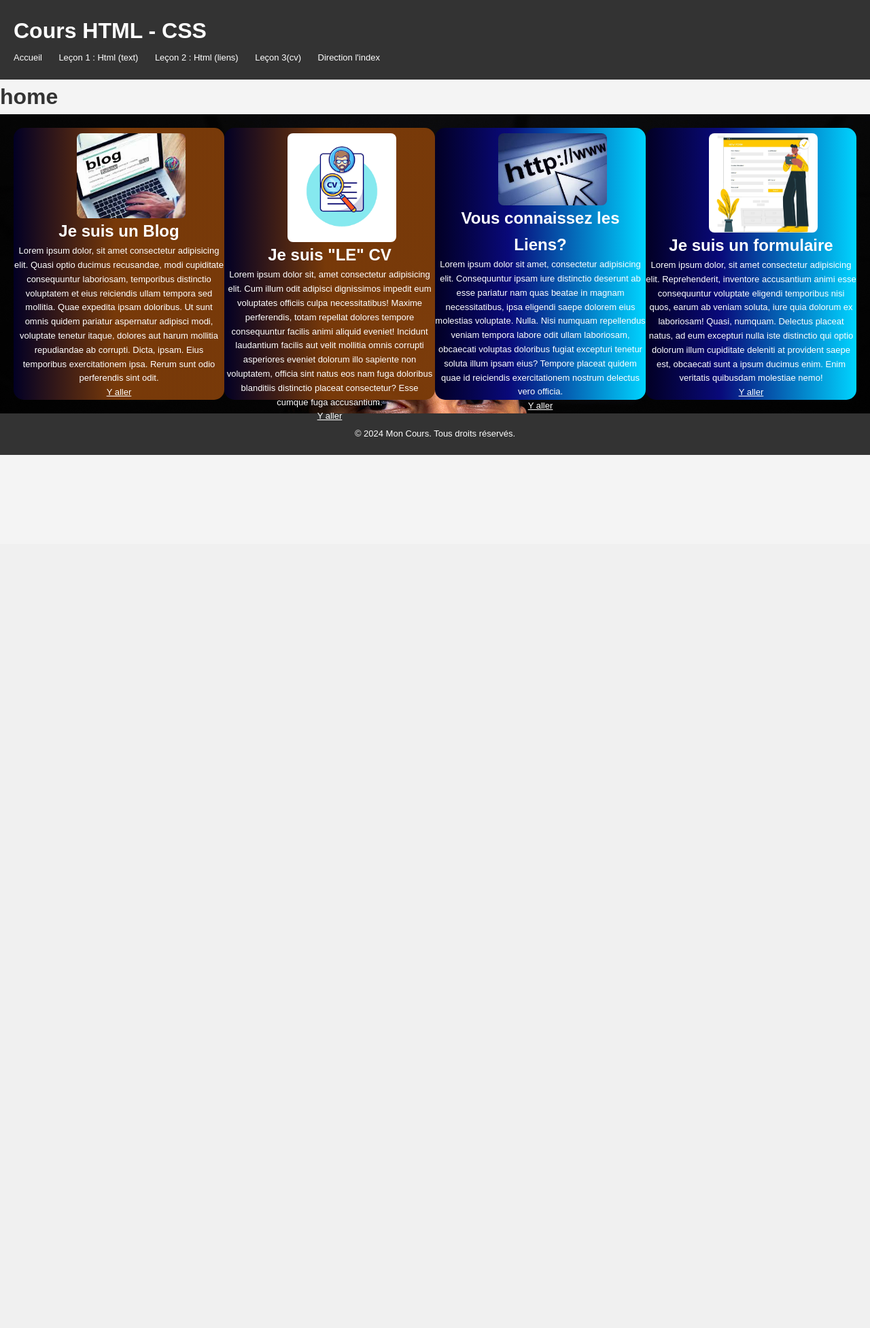
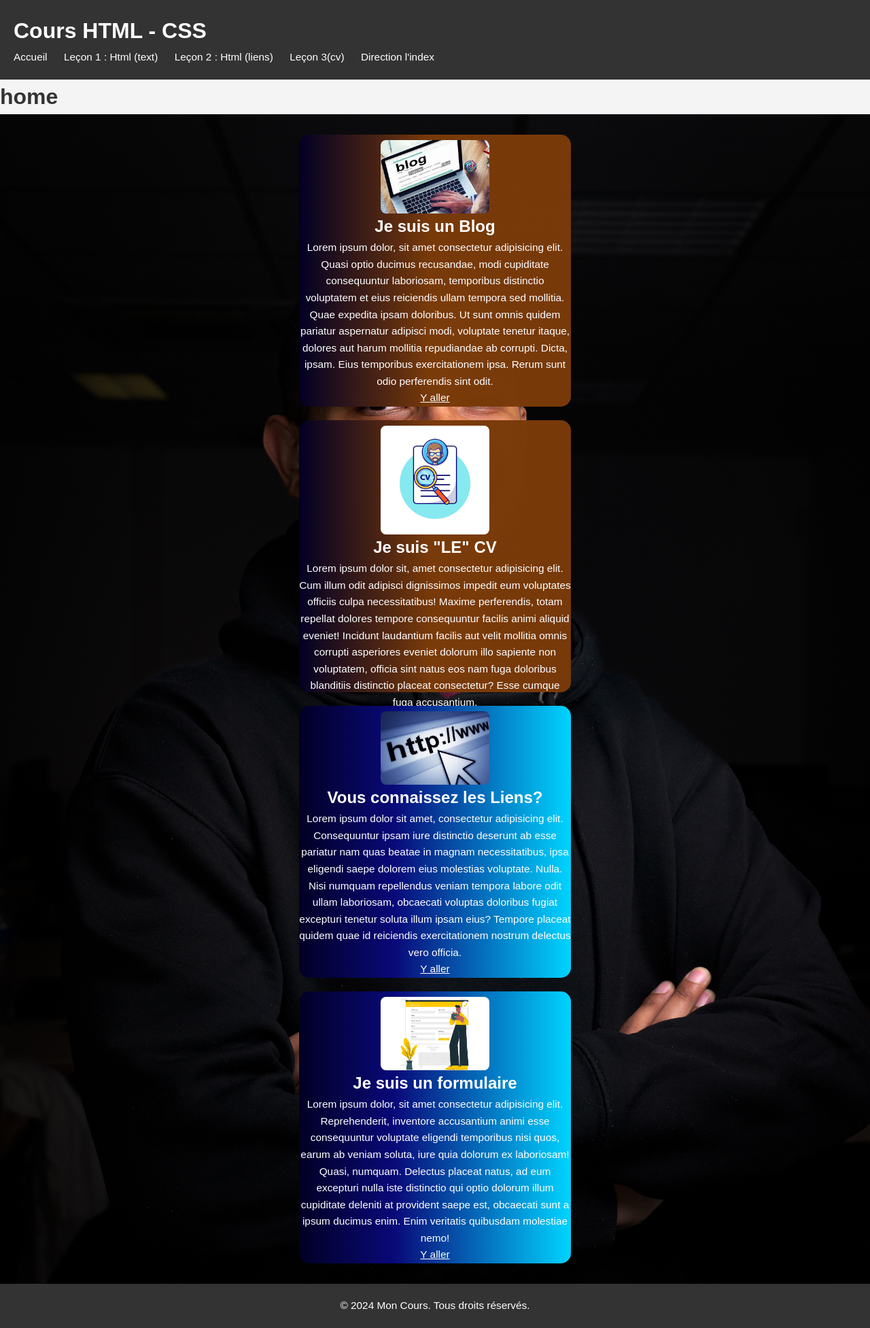
Before and after one commit to xLucasGitHubx/Ma_Formation, a PHP site: page /pages/home.html in a window 1280 px wide. Shown: the whole page at 68% size. Before the commit the page ends 669 px from the top, so only its background shows below. Run offline with PHP 8.4, Linux system fonts and the light colour scheme.

Commit message:
ajout du responsive dans les card

```diff
--- a/5_Exercices_En_Cours_Formation/Votre Hub HTML-CSS/pages/card.css
+++ b/5_Exercices_En_Cours_Formation/Votre Hub HTML-CSS/pages/card.css
@@ -23,7 +23,7 @@ div {
 }
 p,
 a {
-	font-size: 13px;
+	font-size: 0.65vw;
 	color: white;
 }
 a:hover {
@@ -37,3 +37,17 @@ a:hover {
 	background: rgb(2, 0, 36);
 	background: linear-gradient(90deg, rgba(2, 0, 36, 1) 0%, rgba(9, 9, 121, 1) 35%, rgba(0, 212, 255, 1) 100%);
 }
+
+@media screen and (max-width: 1410px) {
+	main {
+		display: flex;
+		flex-direction: column;
+	}
+	div {
+		margin: 10px;
+	}
+	p,
+	a {
+		font-size: 1.2vw;
+	}
+}
```
